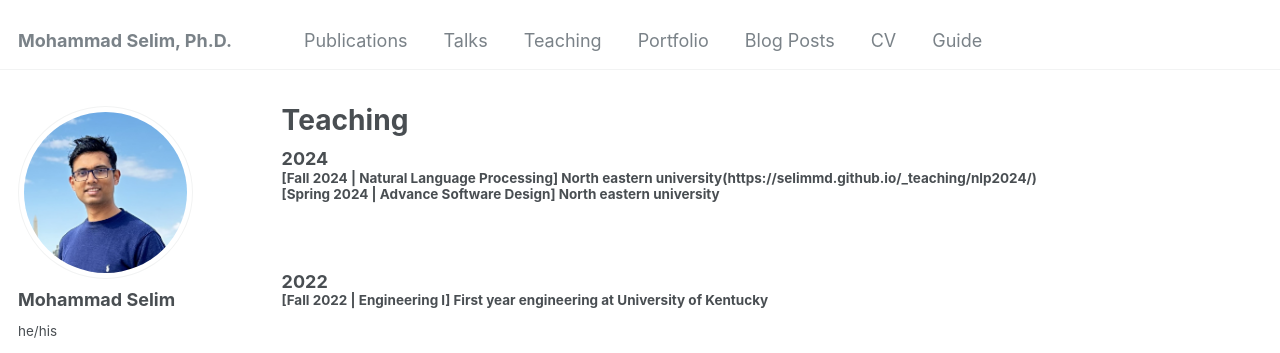
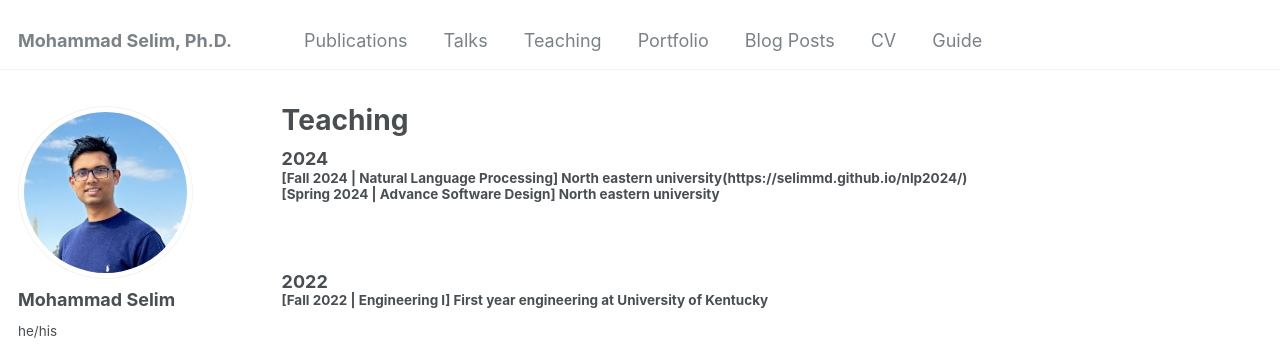
Before and after one commit to selimmd/selimmd.github.io, a Jekyll site: the page built from _pages/teaching.md, in a window 1280 px wide. Shown: the top 353 px of the page. Built offline with Jekyll 4.4.1, drawn with Linux system fonts in a browser that asks for light colours; some web fonts are replaced; part of the change alters nothing that is shown.

Commit message:
Update teaching.md

```diff
--- a/_pages/teaching.md
+++ b/_pages/teaching.md
@@ -14,7 +14,7 @@ h2, h3, h4, h5, h6 {margin: 0;}
 {% include base_path %}
 
 ### 2024
-#### [Fall 2024 | Natural Language Processing] North eastern university(https://selimmd.github.io/_teaching/nlp2024/)
+#### [Fall 2024 | Natural Language Processing] North eastern university(https://selimmd.github.io/nlp2024/)
 #### [Spring 2024 | Advance Software Design] North eastern university
 <br/>
 
```
